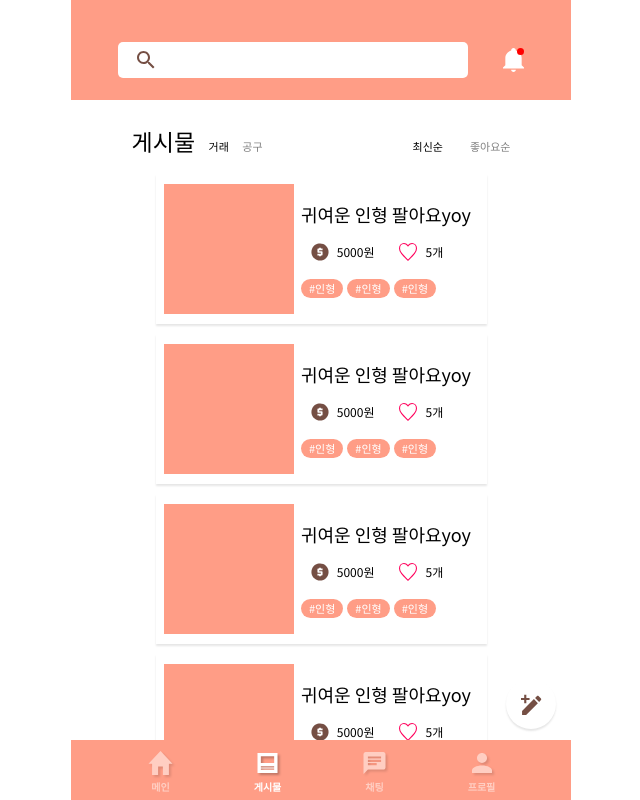
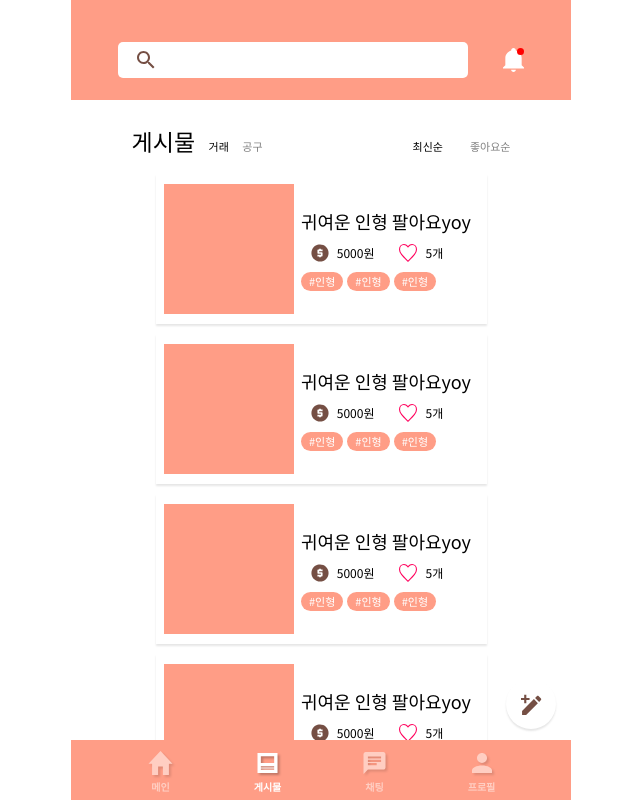
Before and after one commit to TEAM-Tn1/NUGUNA_Client, a React (Create React App) app: page /post in a window 1280 px wide. Shown: the whole page, without its empty margins (319-959 px from the left). Built offline with nearby package versions, Linux system fonts and the light colour scheme; the HTML template or start-up script is replaced by a standard one.

Commit message:
[FIX] 살짝 수정

```diff
--- a/src/components/post/style/index.ts
+++ b/src/components/post/style/index.ts
@@ -75,13 +75,14 @@ export const PostTitle = styled.p`
   overflow: hidden;
   text-overflow: ellipsis;
   white-space: nowrap;
-  margin-bottom: 16px;
+  margin-bottom: 10px;
 `;
 
 export const PayAndLike = styled.div`
   display: flex;
   align-items: center;
   justify-content: center;
+  margin-bottom: 10px;
   > p {
     font-size: 12px;
     margin: 0px 25px 0px 8px;
@@ -89,7 +90,8 @@ export const PayAndLike = styled.div`
 `;
 
 export const DateAndPeople = styled(PayAndLike)`
-  margin-top: 10px;
+  margin-bottom: 10px;
+  margin-top: -7px;
 `;
 
 export const Icon = styled.img`
@@ -100,6 +102,7 @@ export const Icon = styled.img`
 
 export const HashtagLine = styled.div`
   display: flex;
+  flex-wrap: wrap;
   gap: 4px;
   overflow: hidden;
 `;
@@ -110,7 +113,6 @@ export const Hashtag = styled.div`
   background-color: ${color.mainColor};
   display: flex;
   align-items: center;
-  margin-top: 18px;
   padding: 0px 8px;
   > p {
     color: white;
```
